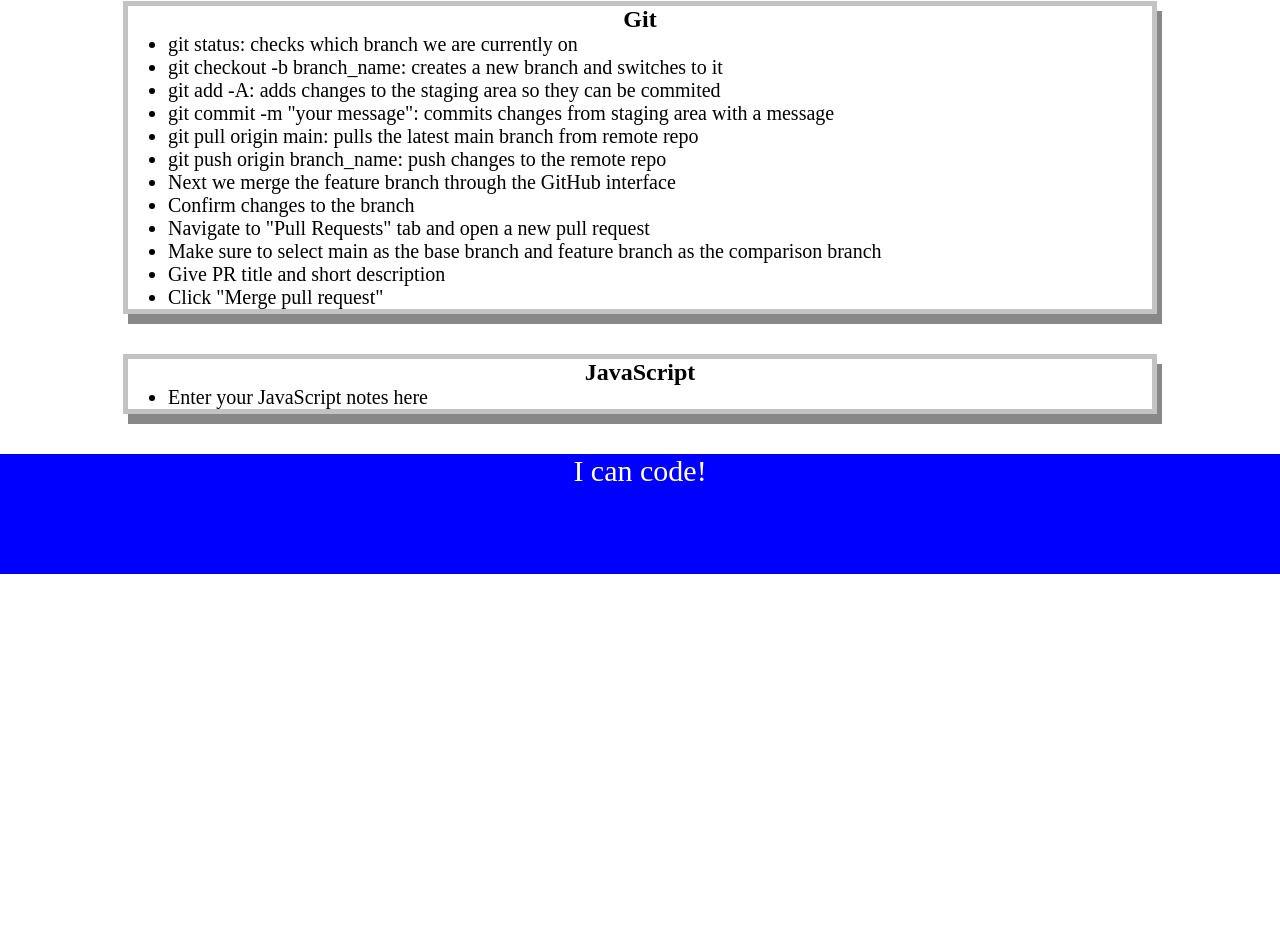
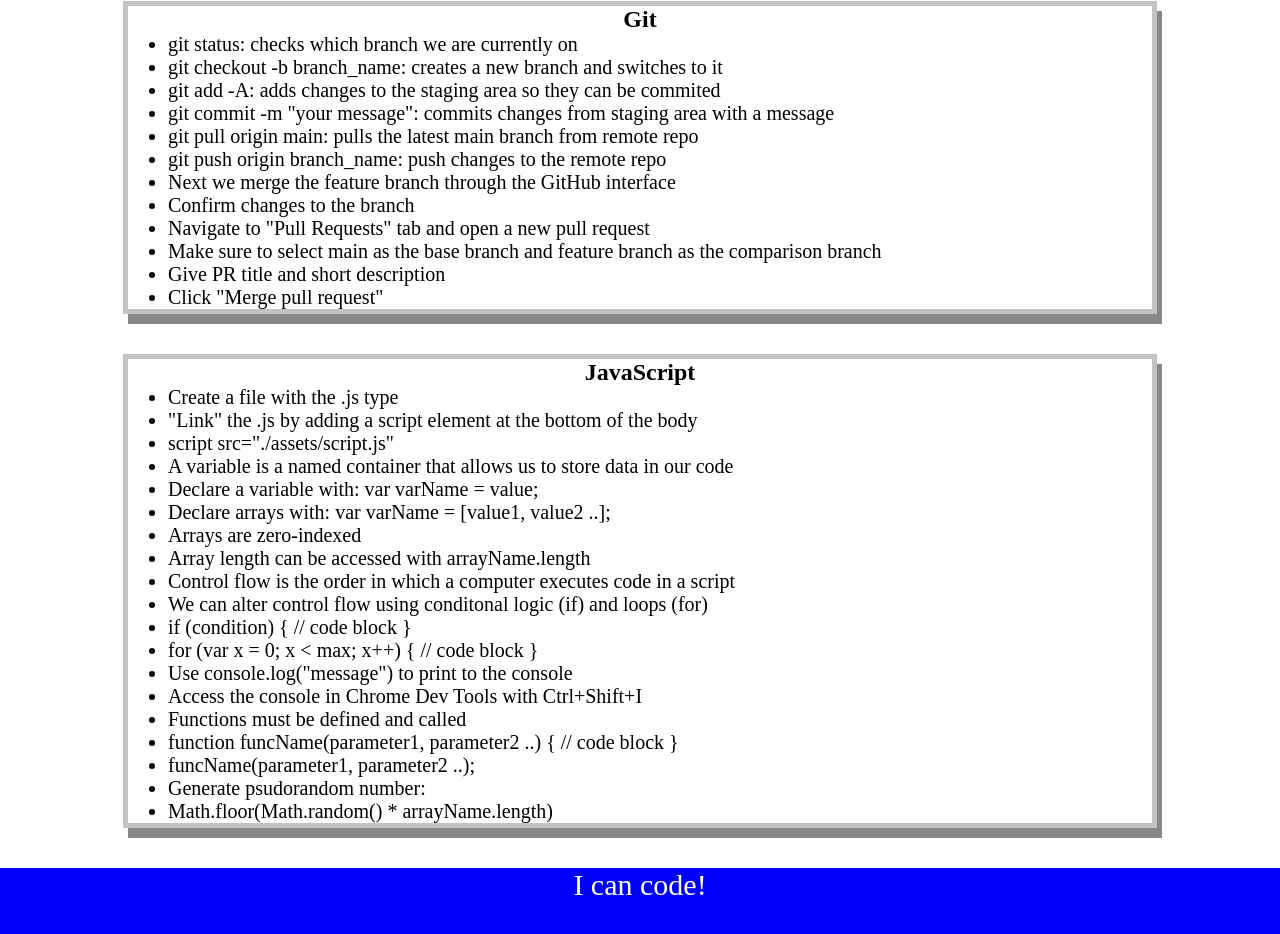
Before and after one commit to simonjbr/prework-study-guide, a plain HTML site: page index.html in a window 1280 px wide. Shown: the part 846-1780 px from the top of the page. Before the commit the page ends 1420 px from the top, so only its background shows below. Drawn offline with Linux system fonts and the light colour scheme.

Commit message:
added functions to JavaScript

```diff
--- a/assets/script.js
+++ b/assets/script.js
@@ -1,17 +1,27 @@
 var topics = ['HTML', 'CSS', 'Git', 'JavaScript'];
+var randomTopic = topics[Math.floor(Math.random() * topics.length)];
 
+function listTopics() {
     for (var x = 0; x < topics.length; x++) {
         console.log(topics[x]);
     }
+}
 
-/* if (topic === 'HTML') {
+function selectTopic() {
+    if (randomTopic === 'HTML') {
         console.log("Lets's study HTML!");
-} else if (topic === 'CSS') {
+    } else if (randomTopic === 'CSS') {
         console.log("Let's study CSS!");
-} else if (topic === 'Git') {
+    } else if (randomTopic === 'Git') {
         console.log("Let's study Git!");
-} else if (topic === 'JavaScript') {
+    } else if (randomTopic === 'JavaScript') {
         console.log("Let's study JavaScript!");
     } else {
         console.log('Please try again!');
-} */
+    }
+}
+
+console.log("Here are the topics we learned through Prework:");
+listTopics();
+console.log("Which topic should we study first?")
+selectTopic();
--- a/index.html
+++ b/index.html
@@ -69,7 +69,25 @@
       <section class="card" id="javascript-section">
         <h2>JavaScript</h2>
         <ul>
-          <li>Enter your JavaScript notes here</li>
+          <li>Create a file with the .js type</li>
+          <li>"Link" the .js by adding a script element at the bottom of the body</li>
+          <li>script src="./assets/script.js"</li>
+          <li>A variable is a named container that allows us to store data in our code</li>
+          <li>Declare a variable with: var varName = value;</li>
+          <li>Declare arrays with: var varName = [value1, value2 ..];</li>
+          <li>Arrays are zero-indexed</li>
+          <li>Array length can be accessed with arrayName.length</li>
+          <li>Control flow is the order in which a computer executes code in a script</li>
+          <li>We can alter control flow using conditonal logic (if) and loops (for)</li>
+          <li>if (condition) { // code block }</li>
+          <li>for (var x = 0; x < max; x++) { // code block }</li>
+          <li>Use console.log("message") to print to the console</li>
+          <li>Access the console in Chrome Dev Tools with Ctrl+Shift+I</li>
+          <li>Functions must be defined and called</li>
+          <li>function funcName(parameter1, parameter2 ..) { // code block }</li>
+          <li>funcName(parameter1, parameter2 ..);</li>
+          <li>Generate psudorandom number:</li>
+          <li>Math.floor(Math.random() * arrayName.length)</li>
         </ul>
       </section>
 
```
Lines whose indentation alone changed are shown as unchanged.
